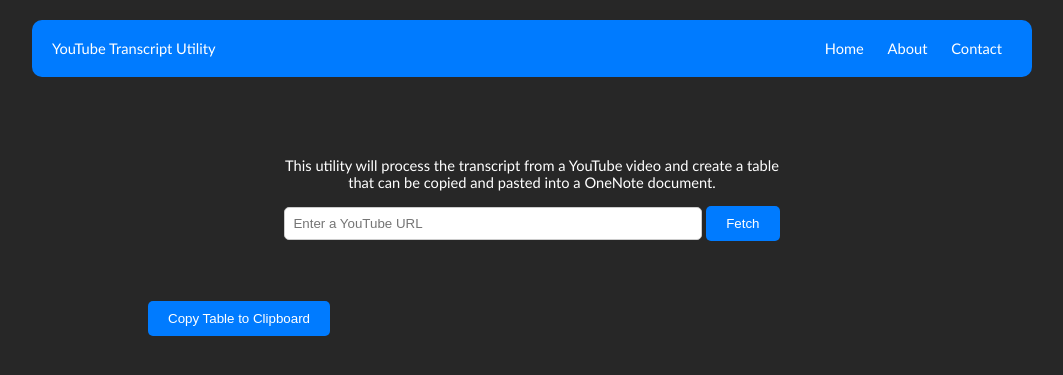
After one commit to NormLorenz/example-four, a Flask app: template app/templates/index2.html in a window 1280 px wide. The commit adds this page. Shown: the top 375 px of the page, without its empty margins (108-1171 px from the left). Run offline with Flask 3, Linux system fonts and the light colour scheme; the template is opened without the code that fills it, so the values that code supplies are empty.

Commit message:
New HTML page is working

```diff
--- a/app/main.py
+++ b/app/main.py
@@ -1,22 +1,31 @@
 from youtube_transcript_api import YouTubeTranscriptApi
 # import re
-from flask import Flask, render_template
+from flask import Flask, request, render_template
 import utilities
 
 app = Flask(__name__)
 
 # Get the video id from the url
-url = 'https://www.youtube.com/watch?v=btJpw6uaZ4g&list=WL&index=12'
+# url = 'https://www.youtube.com/watch?v=btJpw6uaZ4g&list=WL&index=12'
 
 
 @app.route('/')
 def index():
-    data = utilities.get_transcript(url)
-    return render_template('index.html', data=data)
+    return render_template('index2.html')
+    # data = utilities.get_transcript(url)
+    # return render_template('index.html', data=data)
 
+@app.route('/fetch', methods=['POST'])
+def ask():
+    url = request.form['url']
+    transcript = utilities.get_transcript(url)
+    return render_template('index2.html', transcript=transcript)
 
-# if __name__ == '__main__':
-app.run(debug=False)
+if __name__ == "__main__":
+    app.run(debug=True)
+
+# # if __name__ == '__main__':
+# app.run(debug=False)
 
 
 # video_id = url.split('v=')[1]
--- /dev/null
+++ b/app/templates/index2.html
@@ -0,0 +1,187 @@
+<!DOCTYPE html>
+<html lang="en">
+
+<head>
+    <meta charset="UTF-8">
+    <meta name="viewport" content="width=device-width, initial-scale=1.0">
+    <title>YouTube Transcript Utility</title>
+    <style>
+        body {
+            font-family: Calibri, sans-serif;
+            font-size: 11pt;
+            margin: 0;
+            padding: 0;
+            box-sizing: border-box;
+            display: flex;
+            justify-content: center;
+            background-color: #000000d8;
+            color: #ffffff;
+        }
+
+        .container {
+            width: 1000px;
+            margin: 0 auto;
+        }
+
+        header {
+            background-color: #007bff;
+            color: #ffffff;
+            padding: 20px 20px;
+            display: flex;
+            justify-content: space-between;
+            align-items: center;
+            margin-top: 20px;
+            border-radius: 10px;
+        }
+
+        nav a {
+            color: #ffffff;
+            text-decoration: none;
+            margin: 0 10px;
+        }
+
+        main {
+            padding: 20px;
+        }
+
+        .form-section {
+            margin-top: 60px;
+            margin-bottom: 60px;
+            text-align: center;
+        }
+
+        .table-section {
+            margin-top: 40px;
+            width: 80%;
+            margin: 0 auto;
+        }
+
+        table {
+            width: 100%;
+            margin: 0 auto;
+            border-collapse: collapse;
+            font-size: 11pt;
+            color: black;
+            background-color: #ffffff;
+        }
+
+        table,
+        th,
+        td {
+            border: 1px solid #007bff;
+        }
+
+        th,
+        td {
+            padding: 8px;
+            text-align: left;
+        }
+
+        .copy-button {
+            padding: 10px 20px;
+            border-radius: 5px;
+            background-color: #007bff;
+            color: #ffffff;
+            border: none;
+            cursor: pointer;
+            margin-bottom: 20px;
+        }
+
+        .copy-button:hover {
+            background-color: #36699e;
+        }
+
+        #submitButton {
+            padding: 10px 20px;
+            border-radius: 5px;
+            background-color: #007bff;
+            color: #ffffff;
+            border: none;
+            cursor: pointer;
+        }
+
+        #submitButton:hover {
+            background-color: #025ec0;
+        }
+
+        #url {
+            width: 400px;
+            padding: 8px;
+            border: 1px solid #ccc;
+            border-radius: 5px;
+        }
+    </style>
+</head>
+
+<body>
+    <div class="container">
+        <header>
+            <div class="logo">YouTube Transcript Utility</div>
+            <nav>
+                <a href="#">Home</a>
+                <a href="#">About</a>
+                <a href="#">Contact</a>
+            </nav>
+        </header>
+        <main>
+            <section class="form-section">
+
+                <p>This utility will process the transcript from a YouTube video and create a table <br> that can be
+                    copied and pasted into a OneNote document.</p>
+
+                <form id="question-form" method="POST" action="/fetch">
+                    <input type="text" id="url" name="url" placeholder="Enter a YouTube URL" required>
+                    <button type="submit" id="submitButton">Fetch</button>
+                </form>
+
+            </section>
+            <section class="table-section">
+
+                <button class="copy-button" id="copyButton">Copy Table to Clipboard</button>
+                <table>
+                    <!-- <thead>
+                        <tr>
+                            <th>Column 1</th>
+                            <th>Column 2</th>
+                        </tr>
+                    </thead> -->
+                    <tbody id="tableBody">
+                        <!-- <tr>
+                            <td>Item 1</td>
+                            <td>Value 1</td>
+                        </tr>
+                        <tr>
+                            <td>Item 2</td>
+                            <td>Value 2</td>
+                        </tr> -->
+                        {% for row in transcript %}
+                        <tr>
+                            <td>{{ row.start }}</td>
+                            <td>{{ row.text}}</td>
+                        </tr>
+                        {% endfor %}
+                    </tbody>
+                </table>
+
+            </section>
+        </main>
+    </div>
+    <script>
+        document.getElementById('copyButton').addEventListener('click', function () {
+            const table = document.querySelector('table');
+            const range = document.createRange();
+            range.selectNode(table);
+            window.getSelection().removeAllRanges();
+            window.getSelection().addRange(range);
+            try {
+                document.execCommand('copy');
+                alert('Table copied to clipboard!');
+            } catch (err) {
+                alert('Failed to copy table.');
+            }
+            window.getSelection().removeAllRanges();
+        });
+    </script>
+</body>
+
+</html>
```
Also changed, not shown: app/templates/index.html (+4 -4 lines).
